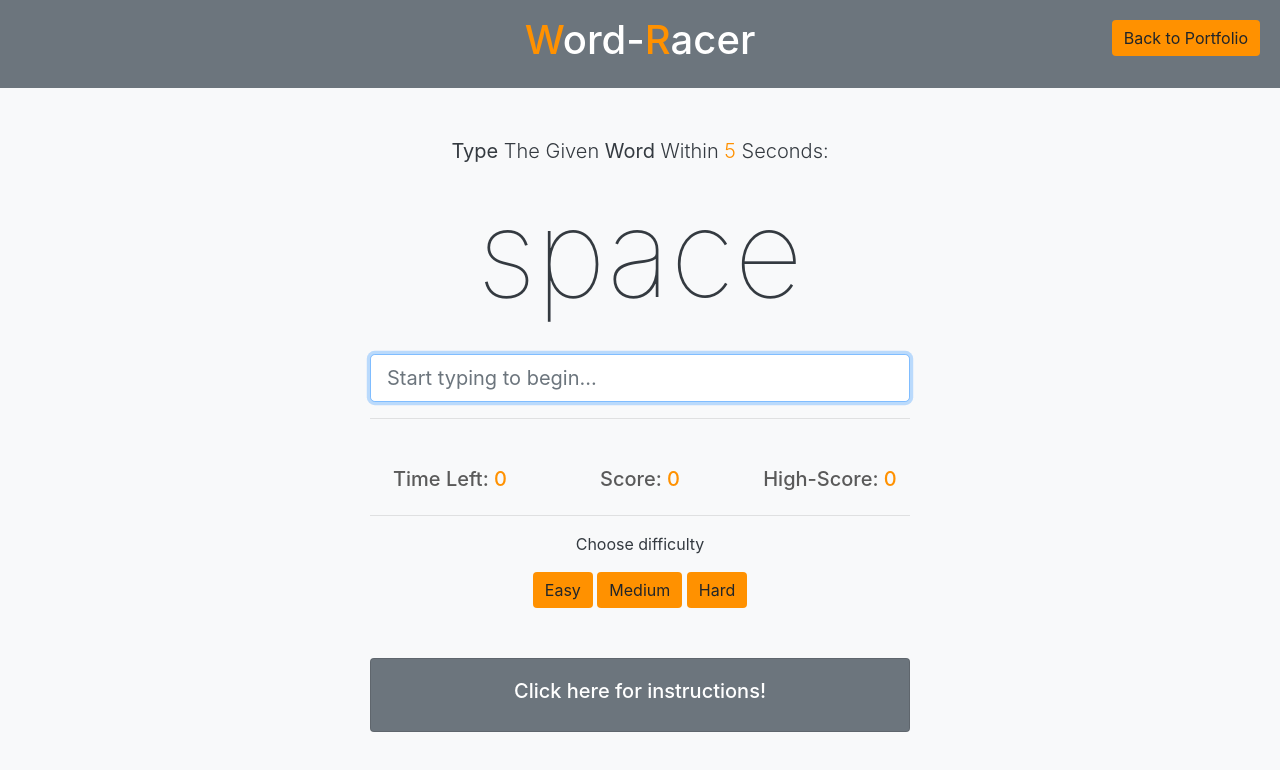
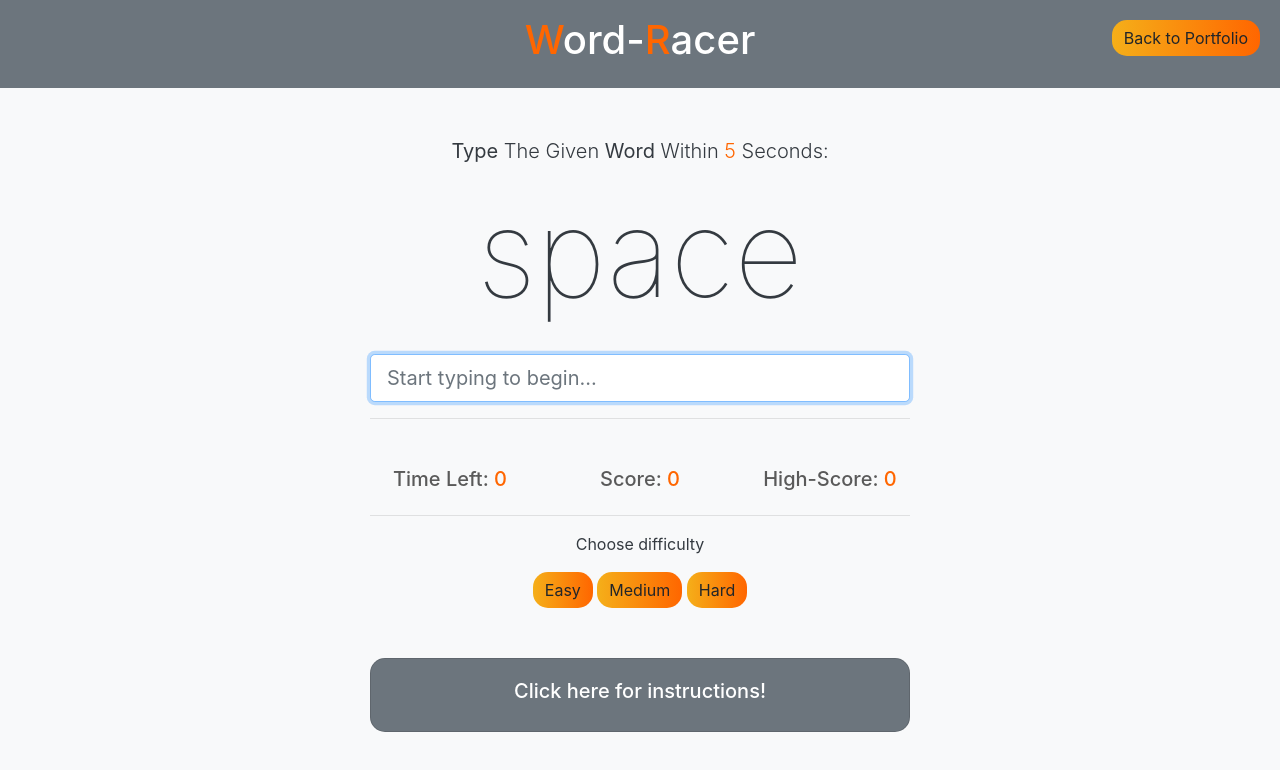
Before and after one commit to LeClos/type, a plain HTML site: page index.html in a window 1280 px wide. Drawn offline with nearby package versions, Linux system fonts and the light colour scheme.

Commit message:
theme changes

```diff
--- a/css/style.scss
+++ b/css/style.scss
@@ -1,5 +1,3 @@
-$mainColor: rgb(255, 145, 0);
-
 h1 {
   color: white;
 }
@@ -9,7 +7,8 @@ h3 {
   color: rgb(90, 90, 90);
 
   span {
-    color: $mainColor;
+    color: #ff6600;
+
   }
 }
 
@@ -25,7 +24,9 @@ h3 {
 
 .btn {
   display: none;
-  background-color: $mainColor;
+  background: #ff6600;  /* fallback for old browsers */
+  background: -webkit-linear-gradient(to right, #f5af19, #ff6600);  /* Chrome 10-25, Safari 5.1-6 */
+  background: linear-gradient(to right, #f5af19, #ff6600); /* W3C, IE 10+/ Edge, Firefox 16+, Chrome 26+, Opera 12+, Safari 7+ */
   border: none;
 }
 
@@ -34,17 +35,22 @@ h3 {
   top: 20px;
   right: 20px;
   border: none;
+  border-radius: 15px;
 }
 
 #mybtn:hover{
-  background-color: rgb(255, 30, 0);
   color: white;
-  transform: scale(1.08);
+  transform: scale(1.025);
   transition: .2s ease-in-out 0s;
 }
 
 #seconds {
-  color: $mainColor;
+  color: #ff6600;
+
+}
+
+#ebutton, #mbutton, #hbutton{
+  border-radius: 15px;
 }
 
 #ebutton:active,
@@ -54,20 +60,20 @@ h3 {
 }
 
 #hbutton:hover {
-  background-color: red;
+  background: red;
   color: white;
   transform: scale(1.08);
   transition: .2s ease-in-out 0s;
 }
 
 #mbutton:hover {
-  background-color: yellow;
+  background: yellow;
   transform: scale(1.08);
   transition: .2s ease-in-out 0s;
 }
 
 #ebutton:hover {
-  background-color: green;
+  background: green;
   color: white;
   transform: scale(1.08);
   transition: .2s ease-in-out 0s;
@@ -81,6 +87,8 @@ h3 {
 #panel {
   margin-top: 50px;
   cursor: pointer;
+  border-radius: 15px;
+
 }
 
 /* media queries */
--- a/index.html
+++ b/index.html
@@ -5,7 +5,7 @@
   <meta charset="UTF-8">
   <meta name="viewport" content="width=device-width, initial-scale=1.0">
   <meta http-equiv="X-UA-Compatible" content="ie=edge">
-  <title>WordRacer</title>
+  <title>Typing Game</title>
   <link rel="stylesheet" href="https://stackpath.bootstrapcdn.com/bootstrap/4.1.3/css/bootstrap.min.css"
     integrity="sha384-MCw98/SFnGE8fJT3GXwEOngsV7Zt27NXFoaoApmYm81iuXoPkFOJwJ8ERdknLPMO" crossorigin="anonymous">
 
@@ -16,11 +16,11 @@
 
 <body class="bg-light text-dark " id="headerr">
   <header class="bg-secondary text-center p-3 mb-5">
-    <h1><span style="color: rgb(255, 145, 0)">W</span>ord-<span style="color: rgb(255, 145, 0)">R</span>acer
+    <h1><span style="color: #ff6600">W</span>ord-<span style="color: #ff6600">R</span>acer
     </h1>
   </header>
 
-  <a href="https://leclos.github.io/jWeb/projects.html" class="btn btn-warning" id="mybtn" role="button">Back
+  <a href="https://leclos.github.io/jweb2" class="btn btn-warning" id="mybtn" role="button">Back
     to
     Portfolio</a>
 
```
Also changed, not shown: css/style.css, 1 other file.
